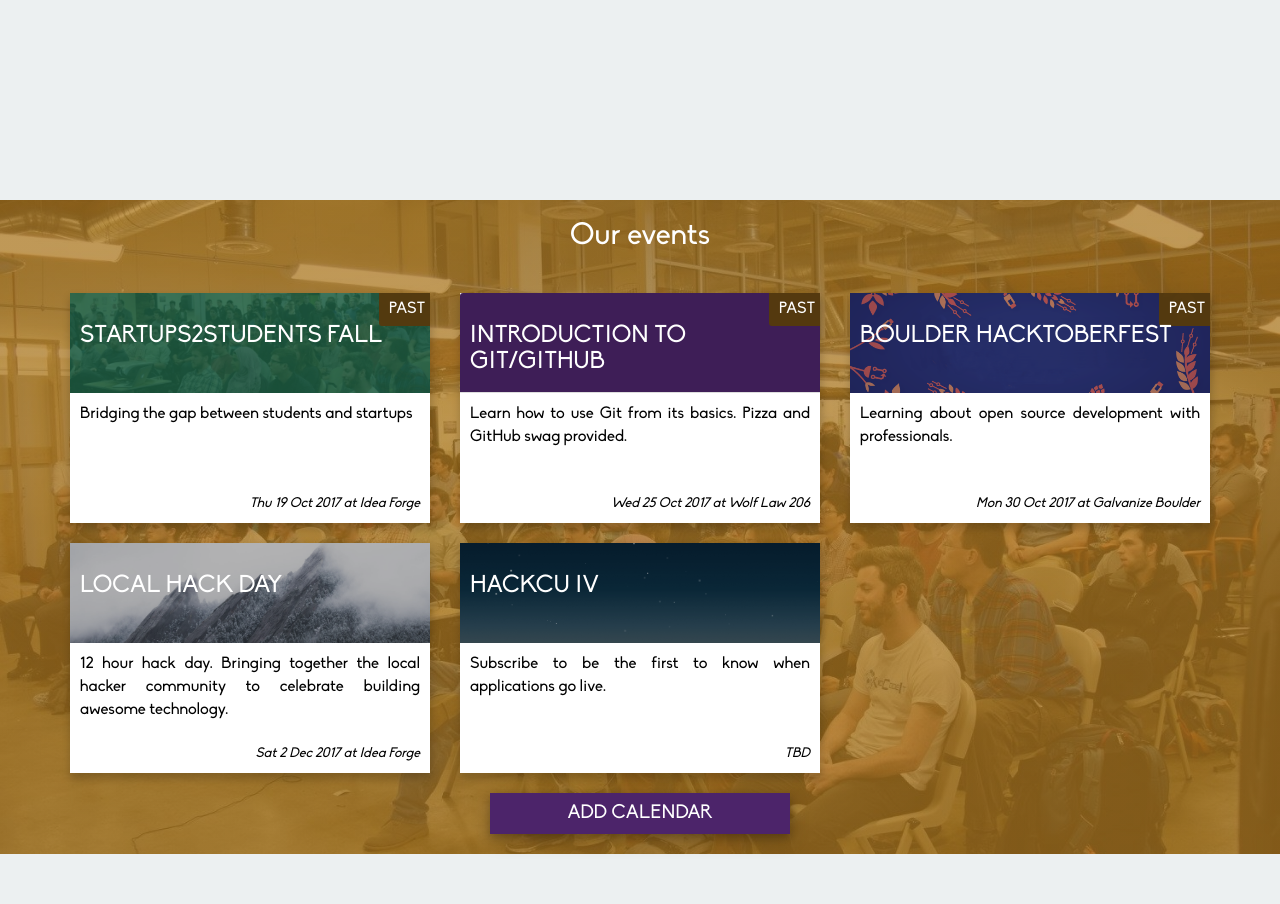
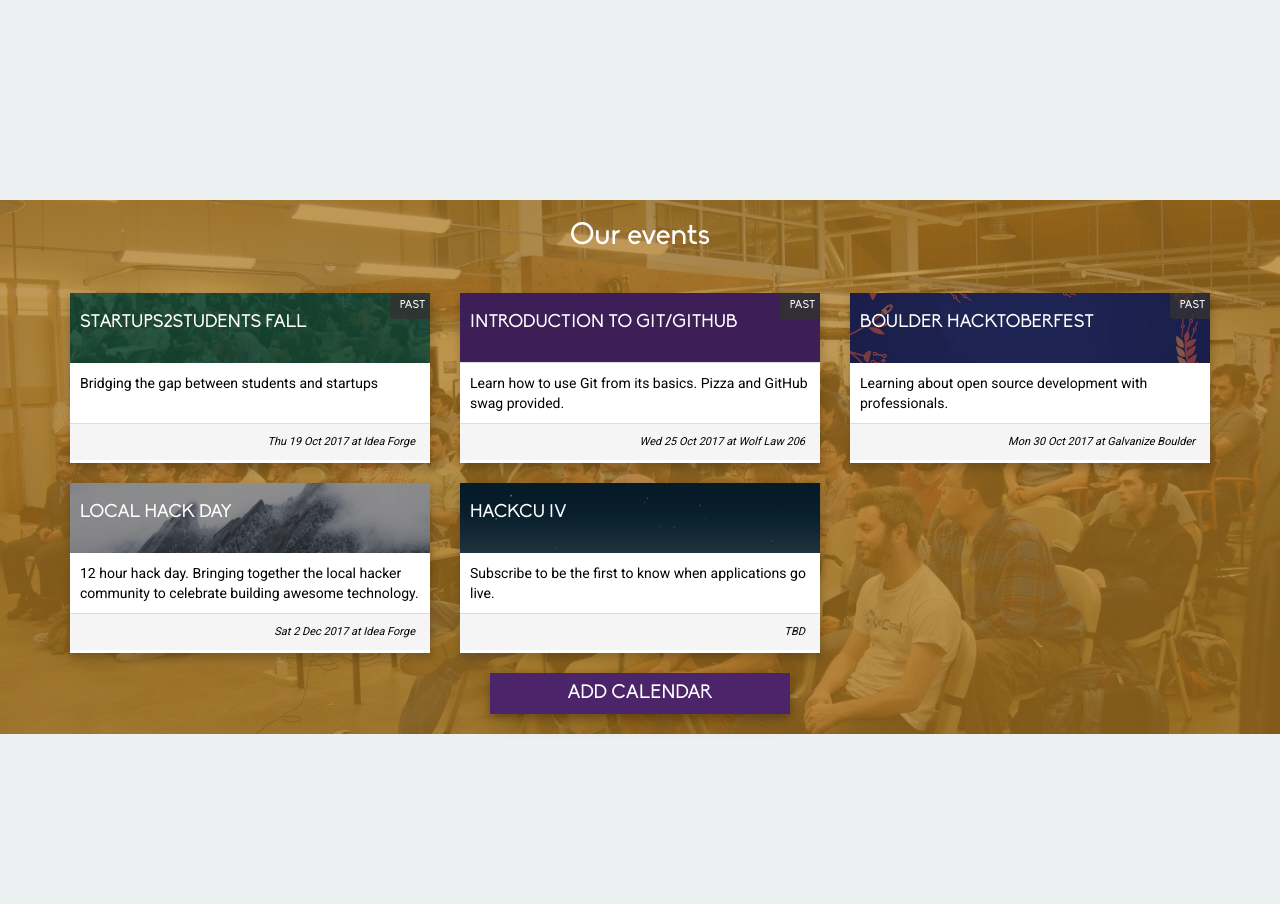
Before and after one commit to casassg/events-landing, a Jekyll site: the page built from index.md, in a window 1280 px wide. Built offline with Jekyll 4.4.1, drawn with Linux system fonts in a browser that asks for light colours; nearby versions of some CDN libraries.

Commit message:
make tiles smaller

```diff
--- a/_config.yml
+++ b/_config.yml
@@ -7,3 +7,4 @@ domain: events.hackcu.org
 
 sass:
     sass_dir: assets/_sass
+    style: compressed
--- a/assets/css/main.scss
+++ b/assets/css/main.scss
@@ -5,9 +5,11 @@
 
 $background-color: rgba(236, 240, 241,1.0);
 // $accent-color: #165E33;
+// $events-color:#AA504A;
 $accent-color: #4C246A;
-// $events-color:#AA504A;
 $events-color:#AA761F;
+// $accent-color: #AA401B;
+// $events-color:#225E50;
 
 @font-face {
     font-family: Biko;
@@ -53,28 +55,34 @@ section.events{
     div.panel {
         @include box-shadow(1px 5px 8px 1px rgba(0,0,0,.19));
         @include border-radius(0);
-        height: 230px;
+        height: 170px;
         position: relative;
         top: 0;
         @include transition(all .1s linear);
         border: 0;
         .panel-body {
             padding: 10px;
-            height: 90px;
+            height: 60px;
+            font-family: "Roboto", Helvetica, sans-serif;
             overflow: fade;
+            font-size: 14px;
+            @include border-radius(0);
+
+
 
             p {
                 overflow: fade;
-                text-align: justify;
             }
+
         }
 
         .past-text {
             position: absolute;
             display: none;
+            font-size: 0.7em;
             right: 0px;
             z-index: 10;
-            background: rgba(darken($events-color,20%), .99);
+            background: rgba(darken(white,80%), .8);
             color: white;
             padding: 5px;
             padding-left: 10px;
@@ -82,32 +90,25 @@ section.events{
             @include border-radius(0 0 0 3px);
         }
 
-        .bottom {
-            font-style: italic;
-            position: absolute;
-            width: 100%;
-            text-align: right;
-            margin-left: -20px;
-            bottom: 10px;
-        }
-
         .panel-heading {
             padding: 0;
-            height: 100px;
+            height: 70px;
             background-color: darken($accent-color,5%);
+            @include border-radius(0);
+
 
             img {
                 position: relative;
                 object-fit: cover;
-                height: 100px;
+                height: 70px;
                 width: 100%;
-                filter: brightness(75%) grayscale(20%);
+                filter: brightness(60%) grayscale(20%);
                 &.light_background {
                     filter: grayscale(20%);
                 }
             }
 
-            h3 {
+            h1,h2,h3, h4{
                 position: absolute;
                 top: 0px;
                 z-index: 10;
@@ -120,6 +121,14 @@ section.events{
                     color: black;
                 }
             }
+        }
+
+        .panel-footer {
+            text-align: right;
+            font-size: 11px;
+            font-family: "Roboto", Helvetica, sans-serif;
+            font-style: italic;
+            @include border-radius(0);
         }
 
 
--- a/index.md
+++ b/index.md
@@ -11,17 +11,19 @@ description: Find all of HackCU's events in one place.
         <div class="row">
             <h2 class="text-center white-text">Our events</h2>
             {% for event in site.data.events %}
-                <div class="col-sm-6 col-md-4">
+                <div class="col-sm-6 col-md-4 ">
                     <a {% unless event.url == null %} href="{{event.url}}" {% endunless %} target="_blank" class="event-url">
                         <div class="panel panel-default ">
                             <div class="panel-heading">
                                 <span class="past-text">PAST</span>
                                 {% if event.image-url %}<img class="img-responsive {% unless event.light_background == null %}light_background{% endunless %}" src="{{event.image-url}}">{%endif%}
-                                <h3 {% unless event.light_background == null %} class="light_background"{% endunless %} >{{event.name}}</h3>
+                                <h4 {% unless event.light_background == null %} class="light_background"{% endunless %} >{{event.name}}</h4>
                             </div>
                             <div class="panel-body event" data-date="{{ event.date }}">
                                 <p>{{event.line}}</p>
-                                <small class="bottom">{{event.date |  date: "%a %-d %b %Y" }} {% unless event.location == null or event.date == null  %}at{% endunless %} {{event.location}}</small>
+                            </div>
+                            <div class="panel-footer">
+                                {{event.date |  date: "%a %-d %b %Y" }} {% unless event.location == null or event.date == null  %}at{% endunless %} {{event.location}}
                             </div>
                         </div>
                     </a>
@@ -30,5 +32,4 @@ description: Find all of HackCU's events in one place.
         </div>
         <a class="btn calendar" href="https://calendar.google.com/calendar/r?cid=webcal://{{ site.domain }}/calendars/events.ics" target="_blank">Add calendar</a>
     </div>
-
 </section>
```
